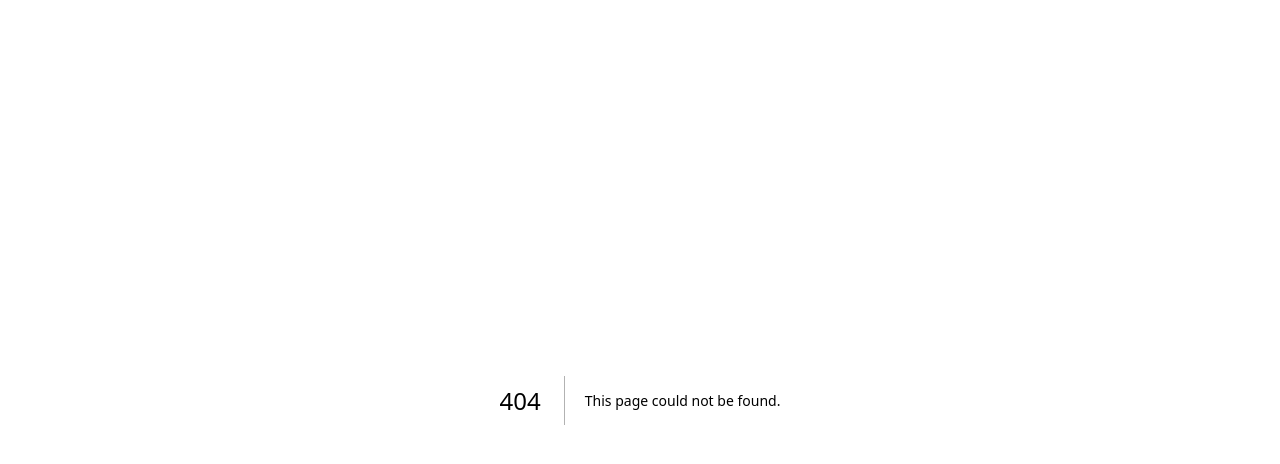
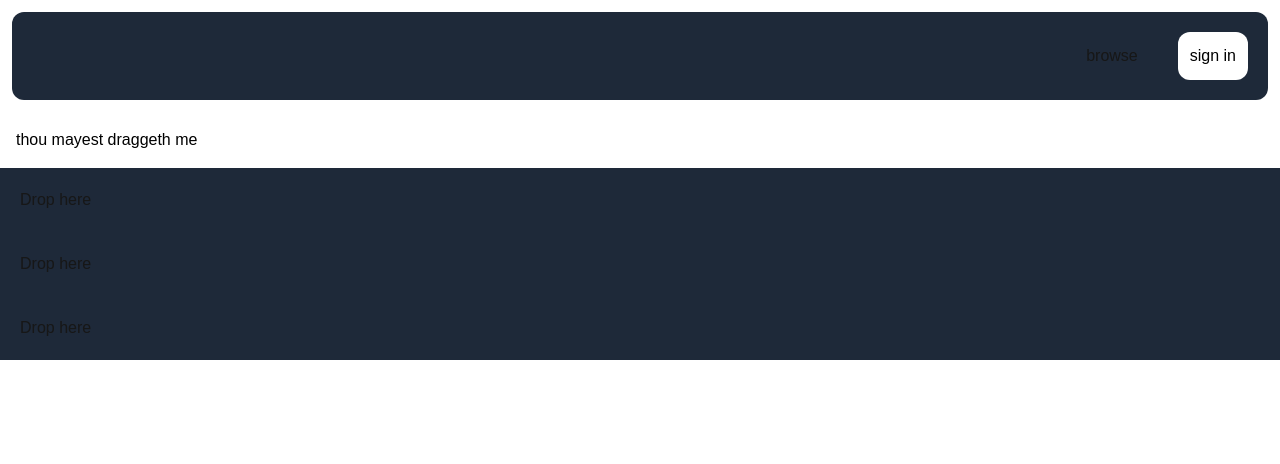
Before and after one commit to gbtsui/istopia, a Next.js app: page /internal-testing/lorem-ipsum in a window 1280 px wide. Before the commit this address had no page. Shown: the top 464 px of the page. Built offline with nearby package versions, Linux system fonts and the light colour scheme.

Commit message:
feat: draggable and droppable components! - using dnd-kit - will be used in the editor

```diff
--- a/package.json
+++ b/package.json
@@ -9,6 +9,7 @@
     "lint": "next lint"
   },
   "dependencies": {
+    "@dnd-kit/core": "^6.3.1",
     "@prisma/client": "^6.7.0",
     "@tsparticles/react": "^3.0.0",
     "@tsparticles/slim": "^3.8.1",
--- /dev/null
+++ b/src/app/(pages)/internal-testing/lorem-ipsum/page.tsx
@@ -0,0 +1,42 @@
+"use client";
+
+//what is lorem ipsum?
+//it's text.
+//obviously.
+//but it doesn't mean anything.
+//just a placeholder.
+//its original meaning scrambled and lost.
+//what if that happens to something else?
+
+
+import {DndContext, DragEndEvent, UniqueIdentifier} from "@dnd-kit/core";
+import Draggable from "@/app/component/editor/state/draggable";
+import Droppable from "@/app/component/editor/state/droppable";
+import {useState} from "react";
+
+export default function LoremIpsumPage() {
+    const containers = ["a", "b", "c"];
+    const [parent, setParent] = useState<UniqueIdentifier | null>(null);
+    const draggableMarkup = (
+        <Draggable><div className={"p-4 bg-white text-black"}>thou mayest draggeth me</div></Draggable>
+    )
+
+    function handleDragEnd(event: DragEndEvent) {
+        const {over} = event
+        const result = over ? over.id : null
+        setParent(result)
+    }
+
+    return (
+        <DndContext onDragEnd={handleDragEnd}>
+            {!parent ? draggableMarkup : null}
+            {containers.map((id) => (
+                // We updated the Droppable component so it would accept an `id`
+                // prop and pass it to `useDroppable`
+                <Droppable key={id} id={id}>
+                    {parent === id ? draggableMarkup : 'Drop here'}
+                </Droppable>
+            ))}
+        </DndContext>
+    )
+}
--- /dev/null
+++ b/src/app/component/editor/state/draggable.tsx
@@ -0,0 +1,24 @@
+"use client";
+
+import {useDraggable} from "@dnd-kit/core";
+import {ReactNode} from "react";
+
+export type DraggableProps = {
+    children: ReactNode;
+}
+
+export default function Draggable(props: DraggableProps) {
+    const {attributes, listeners, setNodeRef, transform} = useDraggable({
+        id: 'draggable',
+    });
+    const style = transform ? {
+        transform: `translate3d(${transform.x}px, ${transform.y}px, 0)`,
+    } : undefined;
+
+
+    return (
+        <button ref={setNodeRef} style={style} {...listeners} {...attributes}>
+            {props.children}
+        </button>
+    );
+}
--- /dev/null
+++ b/src/app/component/editor/state/droppable.tsx
@@ -0,0 +1,24 @@
+import {ReactNode} from 'react';
+import {useDroppable} from '@dnd-kit/core';
+
+export type DroppableProps = {
+    children: ReactNode;
+    id: string;
+}
+
+export default function Droppable(props: DroppableProps) {
+    const {isOver, setNodeRef} = useDroppable({
+        id: props.id,
+    });
+    const style = {
+        color: isOver ? 'green' : undefined,
+        backgroundColor: isOver ? 'red' : undefined,
+    };
+
+
+    return (
+        <div ref={setNodeRef} style={style} className={"p-5 bg-gray-800"}>
+            {props.children}
+        </div>
+    );
+}
```
Also changed, not shown: 1 other file (tests, documents, lock files or other folders).
